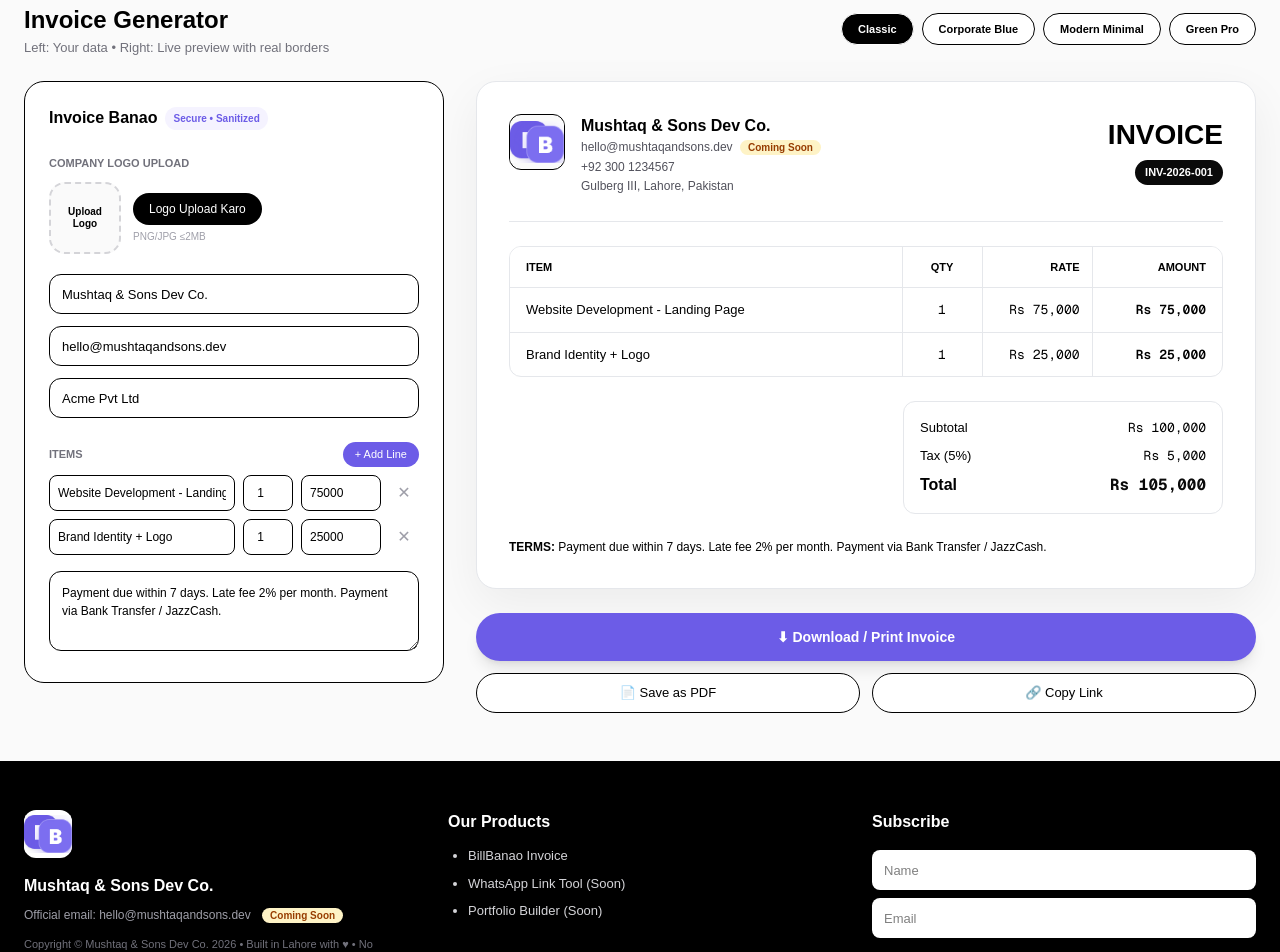
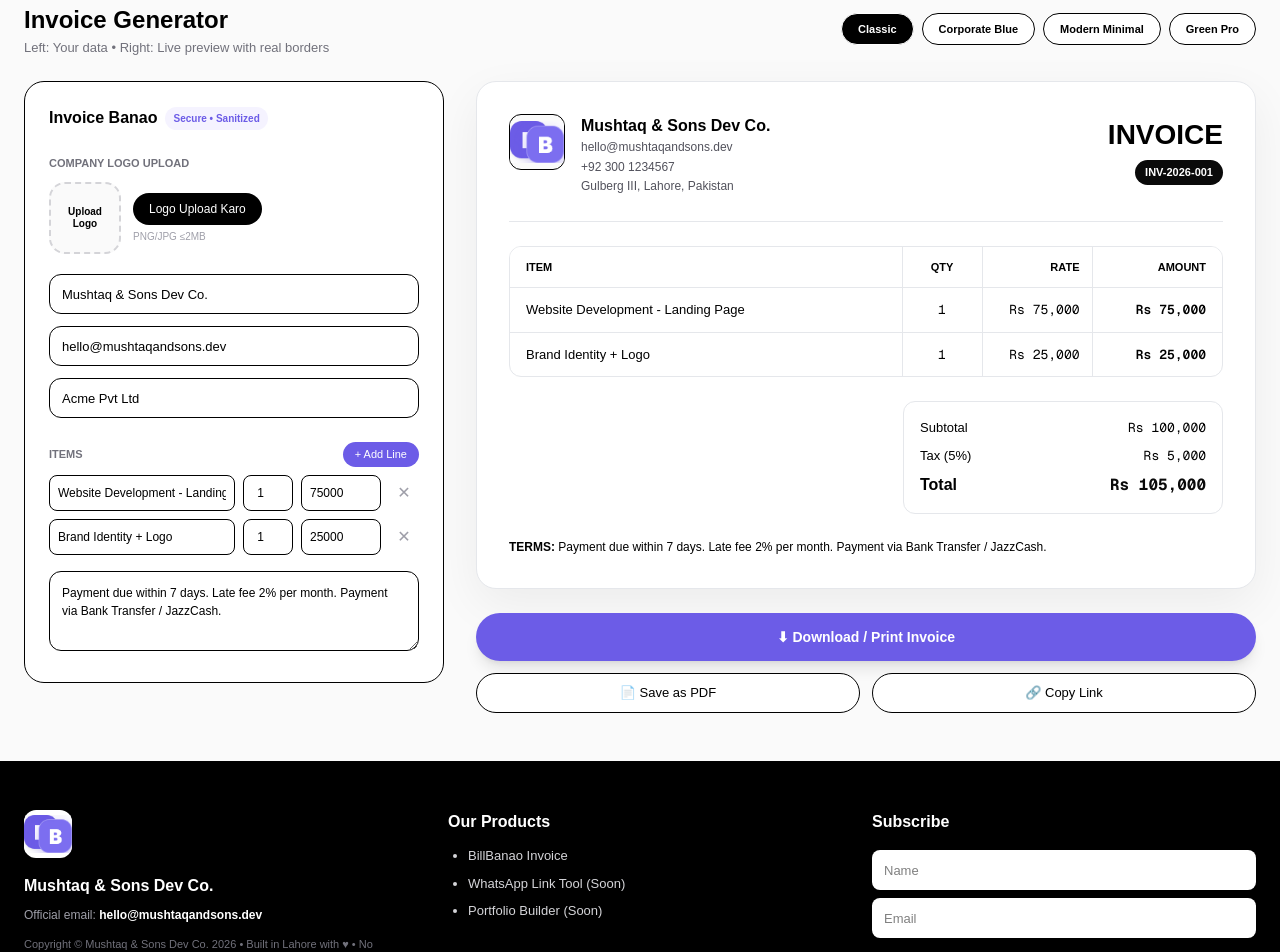
Before and after one commit to mushtaqandsonsdev/billbanao, a Next.js app: page / in a window 1280 px wide. Shown: the part 620-1572 px from the top of the page. Built offline with nearby package versions, Linux system fonts and the light colour scheme.

Commit message:
Fix: remove all Coming Soon badges, fix official email static

```diff
--- a/app/page.tsx
+++ b/app/page.tsx
@@ -118,7 +118,7 @@
             </div>
             <div>
               <div id="invoice-preview" className="bg-white rounded-[20px] border p-8 shadow-[0_16px_48px_rgba(0,0,0,0.06)]" style={{ borderColor: T.border }}>
-                <div className="flex justify-between items-start pb-6 border-b" style={{ borderColor: T.border }}><div className="flex gap-4"><div className="w-[56px] h-[56px] rounded-[12px] border bg-zinc-50 flex items-center justify-center overflow-hidden">{logo ? <img src={logo} className="w-full h-full object-contain" alt="logo" /> : <img src="/logo.png" className="w-full h-full object-contain" alt="logo" />}</div><div><div className="font-bold">{business.name}</div><div className="text-[12px] text-zinc-600 leading-relaxed">{business.email} <span className="ml-1 px-2 py-0.5 rounded-full bg-amber-100 text-amber-800 text-[10px] font-bold">Coming Soon</span><br />{business.phone}<br />{business.address}</div></div></div><div className="text-right"><div className="text-[28px] font-black">INVOICE</div><div className="mt-1 px-2.5 py-1 rounded-full text-[11px] font-bold text-white inline-flex" style={{ background: T.accent }}>{meta.number}</div></div></div>
+                <div className="flex justify-between items-start pb-6 border-b" style={{ borderColor: T.border }}><div className="flex gap-4"><div className="w-[56px] h-[56px] rounded-[12px] border bg-zinc-50 flex items-center justify-center overflow-hidden">{logo ? <img src={logo} className="w-full h-full object-contain" alt="logo" /> : <img src="/logo.png" className="w-full h-full object-contain" alt="logo" />}</div><div><div className="font-bold">{business.name}</div><div className="text-[12px] text-zinc-600 leading-relaxed">{business.email}<br />{business.phone}<br />{business.address}</div></div></div><div className="text-right"><div className="text-[28px] font-black">INVOICE</div><div className="mt-1 px-2.5 py-1 rounded-full text-[11px] font-bold text-white inline-flex" style={{ background: T.accent }}>{meta.number}</div></div></div>
                 <div className="mt-6 border rounded-[12px] overflow-hidden" style={{ borderColor: T.border }}><table className="w-full border-collapse"><thead><tr className="border-b" style={{ borderColor: T.border, background: T.headerBg }}><th className="text-left text-[11px] px-4 py-3 border-r" style={{ borderColor: T.border }}>ITEM</th><th className="text-center text-[11px] px-3 py-3 border-r w-[80px]" style={{ borderColor: T.border }}>QTY</th><th className="text-right text-[11px] px-3 py-3 border-r w-[110px]" style={{ borderColor: T.border }}>RATE</th><th className="text-right text-[11px] px-4 py-3 w-[130px]">AMOUNT</th></tr></thead><tbody>{items.map((it) => (<tr key={it.id} className="border-b last:border-0" style={{ borderColor: T.border }}><td className="px-4 py-3 text-[13px] border-r" style={{ borderColor: T.border }}>{it.name}</td><td className="px-3 py-3 text-center font-mono text-[13px] border-r" style={{ borderColor: T.border }}>{it.qty}</td><td className="px-3 py-3 text-right font-mono text-[13px] border-r" style={{ borderColor: T.border }}>Rs {it.rate.toLocaleString()}</td><td className="px-4 py-3 text-right font-mono text-[13px] font-semibold">Rs {(it.qty * it.rate).toLocaleString()}</td></tr>))}</tbody></table></div>
                 <div className="mt-6 flex justify-end"><div className="w-[320px] rounded-[12px] border p-4 space-y-2" style={{ borderColor: T.border, background: T.headerBg }}><div className="flex justify-between text-[13px]"><span>Subtotal</span><span className="font-mono">Rs {subtotal.toLocaleString()}</span></div><div className="flex justify-between text-[13px]"><span>Tax ({tax}%)</span><span className="font-mono">Rs {taxAmt.toLocaleString()}</span></div><div className="flex justify-between font-bold"><span>Total</span><span className="font-mono" style={{ color: T.accent }}>Rs {total.toLocaleString()}</span></div></div></div>
                 <div className="mt-6 text-[12px]"><b>TERMS:</b> {meta.terms}</div>
@@ -186,7 +186,7 @@
 
       <footer id="footer" className="bg-black text-white">
         <div className="max-w-[1280px] mx-auto px-6 py-12 grid md:grid-cols-3 gap-10">
-          <div><img src="/logo.png" className="w-12 h-12 rounded-xl object-contain bg-white" alt="logo" onError={(e:any)=>{e.currentTarget.style.display='none'}} /><div className="mt-4 font-bold">Mushtaq & Sons Dev Co.</div><div className="text-[12px] text-zinc-400 mt-2">Official email: {business.email} <span className="ml-2 px-2 py-0.5 rounded-full bg-amber-100 text-amber-800 text-[10px] font-bold">Coming Soon</span></div><div className="text-[11px] text-zinc-500 mt-3">Copyright © Mushtaq & Sons Dev Co. 2026 • Built in Lahore with ♥ • No secrets in frontend</div></div>
+          <div><img src="/logo.png" className="w-12 h-12 rounded-xl object-contain bg-white" alt="logo" onError={(e:any)=>{e.currentTarget.style.display='none'}} /><div className="mt-4 font-bold">Mushtaq & Sons Dev Co.</div><div className="text-[12px] text-zinc-400 mt-2">Official email: <span className="text-white font-semibold">hello@mushtaqandsons.dev</span></div><div className="text-[11px] text-zinc-500 mt-3">Copyright © Mushtaq & Sons Dev Co. 2026 • Built in Lahore with ♥ • No secrets in frontend</div></div>
           <div><div className="font-semibold">Our Products</div><ul className="mt-3 space-y-2 text-[13px] text-zinc-300 list-disc pl-5"><li>BillBanao Invoice</li><li>WhatsApp Link Tool (Soon)</li><li>Portfolio Builder (Soon)</li></ul></div>
           <div><div className="font-semibold">Subscribe</div><div className="mt-4 space-y-2"><input placeholder="Name" value={nl.name} onChange={(e) => setNl({ ...nl, name: e.target.value })} className="w-full h-10 rounded-lg bg-white text-black px-3 text-[13px]" /><input placeholder="Email" value={nl.email} onChange={(e) => setNl({ ...nl, email: e.target.value })} className="w-full h-10 rounded-lg bg-white text-black px-3 text-[13px]" /><label className="flex gap-2 text-[11px] mt-2"><input type="checkbox" checked={nl.accept} onChange={(e) => setNl({ ...nl, accept: e.target.checked })} /> I accept privacy</label><button onClick={() => { if(nl.email && nl.accept) { setNlDone(true); setNl({name:"", email:"", business:"", accept:false}); }}} className="w-full h-10 rounded-full bg-zinc-700 text-white text-[13px] mt-2">Subscribe — Join 1,200+ founders</button>{nlDone && <div className="text-[12px] text-green-400">✓ Thanks!</div>}</div></div>
         </div>
```
